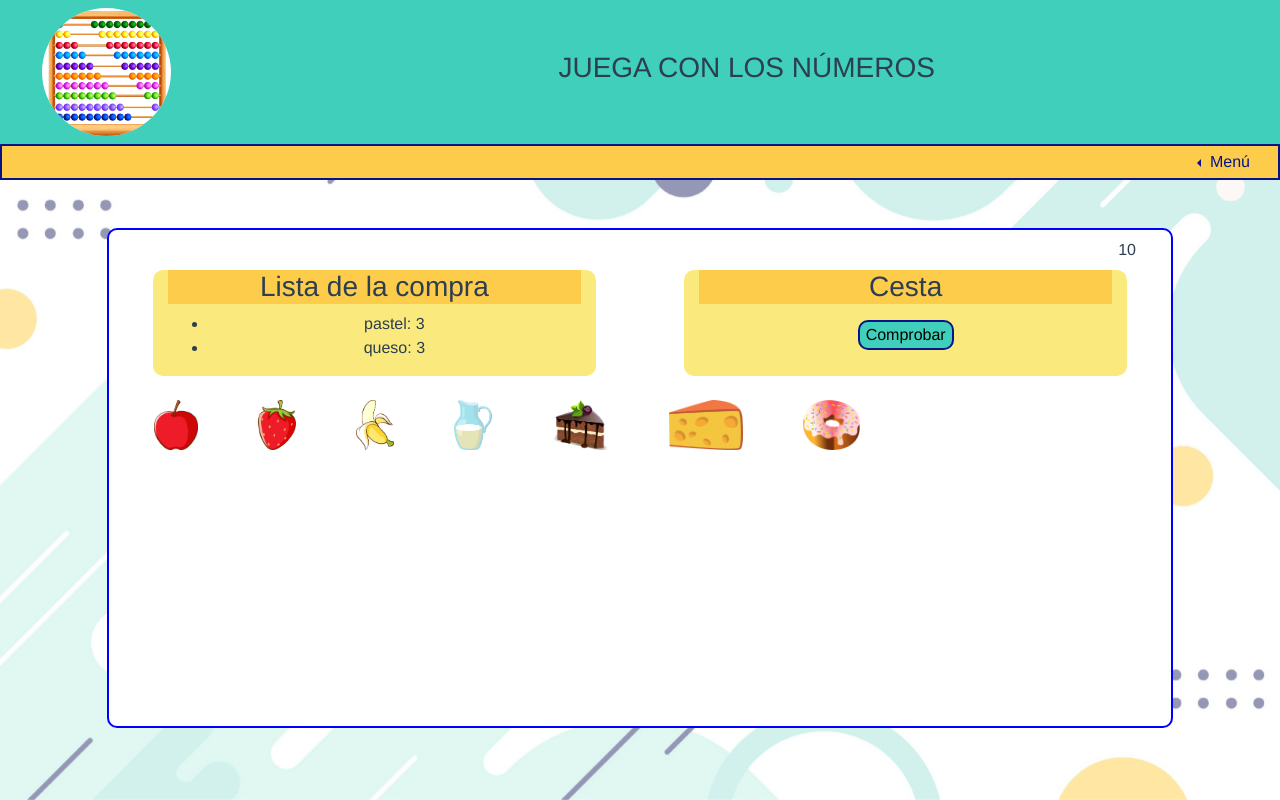
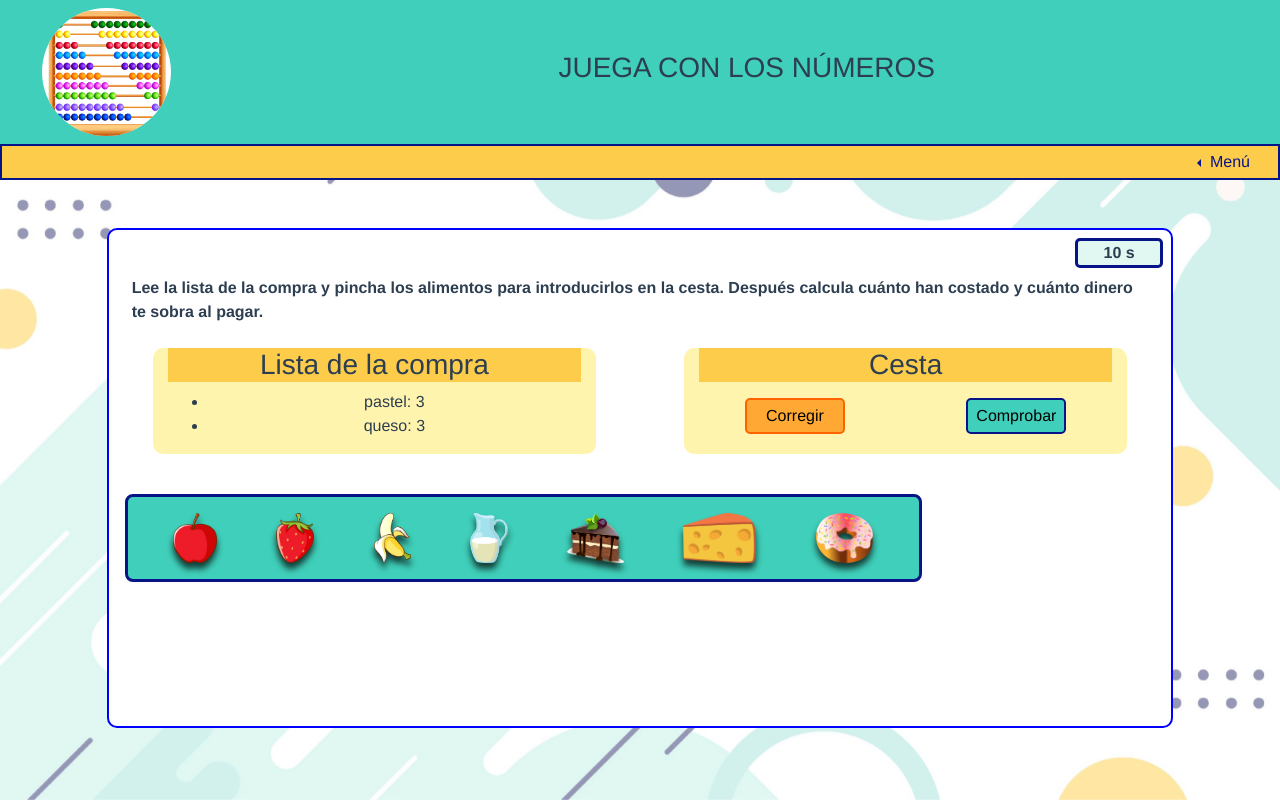
Before and after one commit to mdelmarmorales/proyecto_router, a Vue app: page /juegos/compra in a window 1280 px wide. Built offline with nearby package versions, Linux system fonts and the light colour scheme.

Commit message:
Corregidos algunos errores en Compra

```diff
--- a/src/components/Temporizador.vue
+++ b/src/components/Temporizador.vue
@@ -1,5 +1,5 @@
 <template>
-  <div>{{ this.timer }}</div>
+  <div class="temporizador mr-2">{{ this.timer }} s</div>
 </template>
 
 <script>
@@ -28,5 +28,11 @@ export default {
 };
 </script>
 
-<style>
+<style scoped>
+.temporizador{
+  background-color: #e0f7f2;
+  border: 3px solid #071488;
+  border-radius: 5px;
+  font-weight: bold;
+}
 </style>
--- a/src/views/juegos/compra/Alimentos.vue
+++ b/src/views/juegos/compra/Alimentos.vue
@@ -1,6 +1,8 @@
 <template>
   <div class="row alimentos">
-      <div class="col-9 d-flex flex-row justify-content-around mb-3">
+    <div
+      class="cuadroAlimentos col-9 d-flex flex-row justify-content-around ml-3 my-3 p-3"
+    >
       <img
         class="alimentosImagen"
         v-for="item in productos"
@@ -24,12 +26,18 @@ export default {
       this.emitter.emit("productoSelec", event.target.alt);
     },
   },
-
-}
+};
 </script>
 
-<style>
+<style scoped>
+.cuadroAlimentos {
+  background-color: #3fcfba;
+  border: 3px solid #071488;
+  border-radius: 8px;
+}
+
 .alimentosImagen {
   height: 50px;
+  filter: drop-shadow(0 6px 3px rgba(0, 0, 0, 0.7));
 }
 </style>
--- a/src/views/juegos/compra/Cesta.vue
+++ b/src/views/juegos/compra/Cesta.vue
@@ -6,24 +6,30 @@
       v-bind:key="item"
       :src="item.imagen"
       :alt="item.nombre"
-      class="alimentosImagen"
+      class="alimentosImagen m-2"
     />
+    <div class="row d-flex justify-content-around">
+      <form @submit.prevent="corregirCesta">
+        <button class="btn-vaciar my-2 py-1" type="submit">Corregir</button>
+      </form>
+
       <form @submit.prevent="comprobarCesta">
-      <button class="btn-comprobar my-2" type="submit">Comprobar</button>
+        <button class="btn-comprobar my-2 py-1" type="submit">Comprobar</button>
         <img
-        class="correcto"
+          class="correcto m-1"
           src="@/images/correcto.png"
           alt="correcto"
           v-if="this.correctoCesta === true"
         />
         <img
-        class="correcto"
+          class="correcto m-1"
           src="@/images/incorrecto.png"
           alt="correcto"
           v-if="this.correctoCesta === false"
         />
       </form>
       <p v-if="this.correctoCesta === false">¡Ups! Revisa la cesta.</p>
+    </div>
   </div>
 
   <Ticket
@@ -32,7 +38,6 @@
     :cesta="cesta"
     class="row d-flex flex-row justify-content-around"
   />
-
 </template>
 
 <script>
@@ -72,27 +77,65 @@ export default {
     },
     comprobarCesta() {
       let nombreProducto = "";
+      this.correctoCesta = true;
 
-      this.listaCompra.forEach((element) => {
+      //       this.listaCompra.forEach((element) => {
+      //                 nombreProducto = element.producto;
+      //         const hayProducto = this.cesta.filter(
+      //           (alimento) => alimento.nombre === nombreProducto
+      //         );
+      //         console.log (hayProducto);
+      // console.log (hayProducto.length, element.cantidad);
+      //         if (hayProducto.length == element.cantidad) {
+      //           this.correctoCesta = true;
+      //         } else {
+      //           this.correctoCesta = false;
+      //         }
+      //       });
+
+      /*Comprobamos que todos los productos de la lista estén en la cesta
+    con la misma cantidad */
+      this.listaCompra.some((element) => {
         nombreProducto = element.producto;
         const hayProducto = this.cesta.filter(
           (alimento) => alimento.nombre === nombreProducto
         );
-
-        if (hayProducto.length == element.cantidad) {
-          this.correctoCesta = true;
-        } else {
-          this.correctoCesta = false;
+        console.log(hayProducto);
+        console.log(hayProducto.length, element.cantidad);
+        if (hayProducto.length !== element.cantidad) {
+          return (this.correctoCesta = false);
         }
       });
+
+
+      /*Luego buscamos productos en la cesta que no estén en la lista.
+Si lo hay, lo marcamos como incorrecto */
+      this.cesta.some((element) => {
+
+        nombreProducto = element.nombre;
+        const hayProducto = this.listaCompra.filter(
+          (alimento) => alimento.producto === nombreProducto
+
+        );
+
+        console.log("Cesta" + element.nombre + hayProducto.length);
+
+        if (!hayProducto.length) {
+          return (this.correctoCesta = false);
+        }
+      });
+    },
+    corregirCesta() {
+      // this.cesta.splice(0, this.cesta.length);
+      this.cesta.pop();
     },
   },
 };
 </script>
 
-<style>
+<style scoped>
 #cuadroCesta {
-  background-color: #faea7d;
+  background-color: #fff4ad;
   border-radius: 10px;
 }
 
@@ -102,11 +145,23 @@ export default {
 .btn-comprobar {
   background-color: #3fcfba;
   border: 2px solid #071488;
-  border-radius: 10px;
+  border-radius: 5px;
+  width: 100px;
 }
 
-.correcto,
+.btn-vaciar {
+  background-color: #ffa934;
+  border: 2px solid #fd6400;
+  border-radius: 5px;
+  width: 100px;
+}
+
 .alimentosImagen {
   height: 50px;
+  filter: drop-shadow(0 6px 3px rgba(0, 0, 0, 0.7));
+  /* margin: 10px; */
+}
+.correcto {
+  height: 40px;
 }
 </style>
--- a/src/views/juegos/compra/Compra.vue
+++ b/src/views/juegos/compra/Compra.vue
@@ -3,6 +3,13 @@
     <div id="cuadro_blanco" class="col-10 mx-auto mt-5">
       <div class="row d-flex my-2">
         <Temporizador class="col-1 ml-auto" />
+      </div>
+      <div class="row d-flex m-2 text-left">
+        <p class="enunciado">
+          Lee la lista de la compra y pincha los alimentos para introducirlos en
+          la cesta. Después calcula cuánto han costado y cuánto dinero te sobra
+          al pagar.
+        </p>
       </div>
       <div class="row d-flex flex-row justify-content-around">
         <ListaCompra :productos="productos" />
@@ -76,4 +83,8 @@ export default {
   border: 2px solid blue;
   border-radius: 10px;
 }
+
+.enunciado{
+  font-weight: bold;
+}
 </style>
--- a/src/views/juegos/compra/ListaCompra.vue
+++ b/src/views/juegos/compra/ListaCompra.vue
@@ -68,7 +68,7 @@ export default {
 
 <style scoped>
 #cuadroLista {
-  background-color: #faea7d;
+  background-color: #fff4ad;
   border-radius: 10px;
 }
 
--- a/src/views/juegos/compra/Ticket.vue
+++ b/src/views/juegos/compra/Ticket.vue
@@ -6,8 +6,8 @@
         <table class="table table-striped">
           <thead class="thead">
             <tr>
-              <th>Producto</th>
-              <th>Precio</th>
+              <th class="col-2">Producto</th>
+              <th class="col-2">Precio</th>
             </tr>
           </thead>
           <tbody>
@@ -26,7 +26,7 @@
 
       <form @submit.prevent="comprobarPrecio">
         <input v-model="precioPropuesto" />
-        <button class="btn-comprobar my-2" type="submit">Comprobar</button>
+        <button class="btn-comprobar m-2" type="submit">Comprobar</button>
         <img
           class="correcto"
           src="@/images/correcto.png"
@@ -49,11 +49,14 @@
                  <table class="table">
             <tbody>
               <tr>
-                <td>{{ this.dineroDisponible }}</td>
+                <th>Disponible</th>
+                <td></td>
+                <td class="text-left">{{ this.dineroDisponible }}</td>
               </tr>
               <tr>
-                <td>-</td>
-                <td>{{ this.precioPropuesto }}</td>
+                <th>Gastado</th>
+                <td class="ctext-right">-</td>
+                <td class="text-left">{{ this.precioPropuesto }}</td>
               </tr>
             </tbody>
           </table>
@@ -141,9 +144,6 @@ export default {
   filter: drop-shadow(0 6px 3px rgba(0,0,0,0.7));
 }
 
-.precioUnit {
-  border: 1px solid black;
-}
 .btn-comprobar {
   background-color: #3fcfba;
   border: 2px solid #071488;
```
Lines whose indentation alone changed are shown as unchanged.
